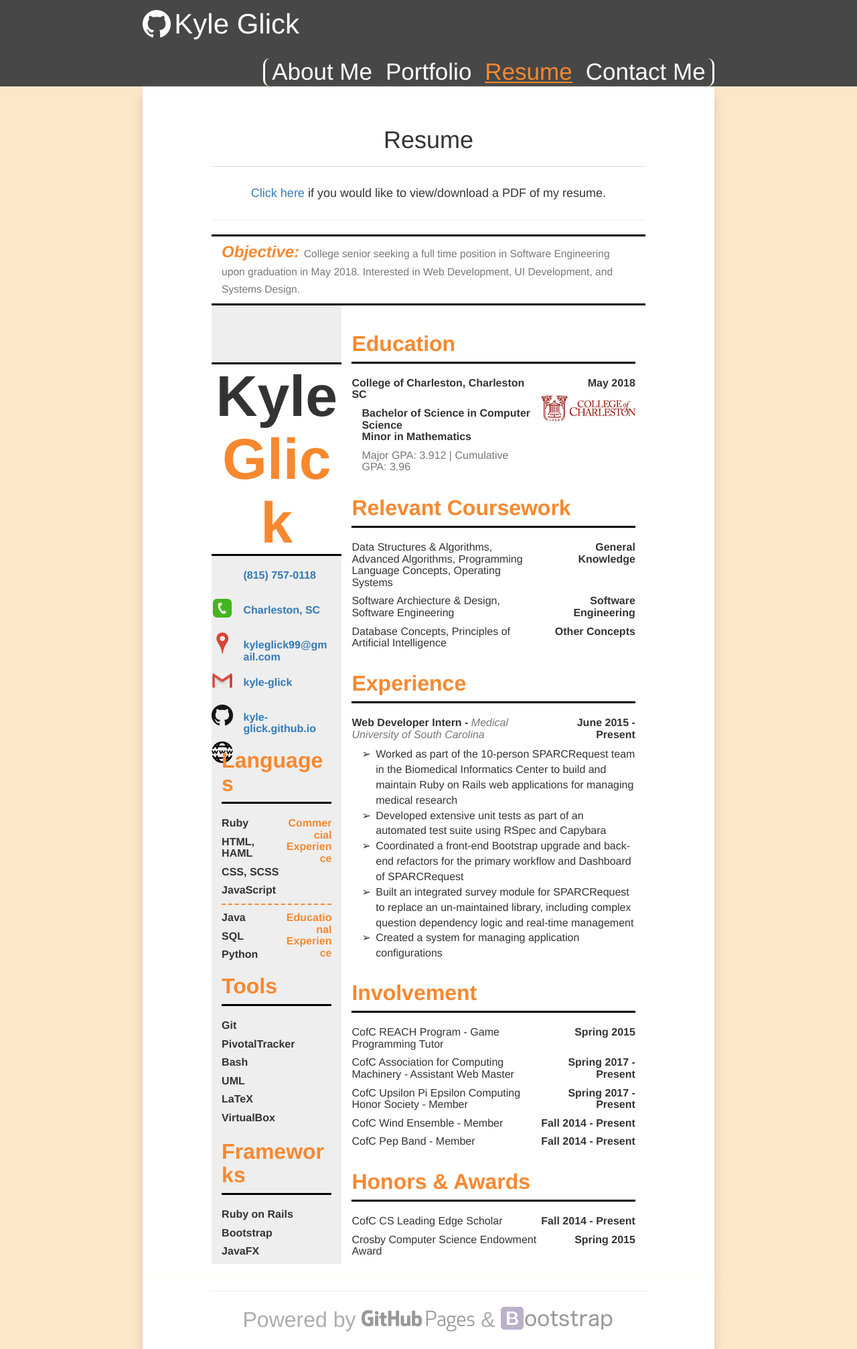
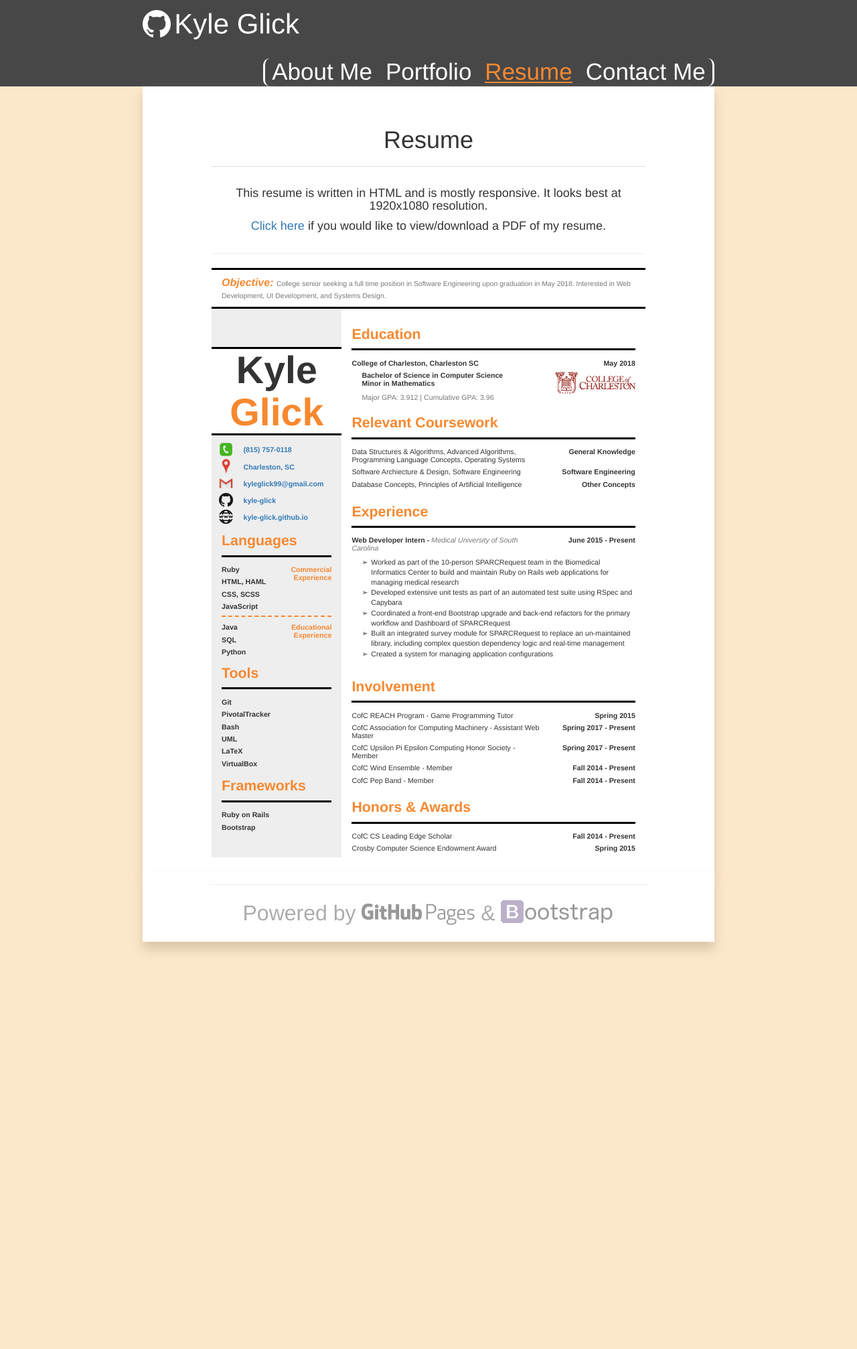
Before and after one commit to kayla-glick/kayla-glick.github.io, a Jekyll site: the page built from resume/index.html, in a window 1280 px wide. Shown: the whole page at 67% size. Built offline with Jekyll 4.4.1, drawn with Linux system fonts in a browser that asks for light colours; nearby versions of some CDN libraries.

Commit message:
add improved responsiveness to resume

```diff
--- a/assets/css/resume.css
+++ b/assets/css/resume.css
@@ -28,11 +28,15 @@
 }
 
 .resume-container h1 {
-  font-size: 32px;
+  font-size: 1.667vw !important;
 }
 
+.resume-container h3 {
+  font-size: 1.25vw !important;
+}
 .resume-container h4 {
-  font-size: 16px;
+  font-size: .834vw !important;
+  margin-bottom: .521vw;
 }
 
 .resume-container .resume-contents h4,
@@ -85,14 +89,18 @@
   background-color: white;
   border-top: 3px solid black;
   border-bottom: 3px solid black;
-  margin-top: 85px;
+  margin-top: 4.425vw;
   margin-bottom: 0;
-  font-size: 86px;
+  font-size: 4.475vw !important;
 }
 
 .contact-links {
   padding-top: 10px;
   padding-bottom: 10px;
+}
+
+.contact-links h4 {
+  margin-top: .521vw;
 }
 
 .contact-links > a {
@@ -109,9 +117,21 @@
   vertical-align: middle;
 }
 
+@media only screen and (max-width: 1406px) {
+  .contact-links > a > div > span {
+    display: none;
+  }
+}
+
+.contact-links > a img {
+  width: 1.667vw;
+  height: 1.667vw;
+}
+
 .resume-container .page-header {
   border-color: black;
   border-width: 3px;
+  margin-bottom: 1.0425vw;
 }
 
 .resume-container .page-header .page-title {
@@ -129,14 +149,14 @@
 
 /* Tools Section */
 .resume-container .tools > .page-header {
-  margin-top: 11px;
+  margin-top: .575vw;
 }
 
 
 
 /* Frameworks Section */
 .resume-container .frameworks > .page-header {
-  margin-top: 14px;
+  margin-top: .725vw;
 }
 
 
@@ -149,22 +169,29 @@
 
 .resume-container .education > .page-header {
   flex: 1 100%;
+  margin-top: 2.084vw;
 }
 
 .resume-container .education > div:not(.page-header) {
   flex: 1 auto;
 }
 
+.resume-container .education .cofc-logo {
+   width: 9.375vw;
+   height: 2.5525vw;
+}
+
 .resume-container .education .gpa-information {
   font-weight: normal;
   color: #777777;
+  margin-bottom: 0;
 }
 
 
 
 /* Relevant Coursework Section */
 .resume-container .relevant-coursework > .page-header {
-  margin-top: 25px;
+  margin-top: 1.625vw;
 }
 
 .resume-container .relevant-coursework .course-list {
@@ -175,7 +202,7 @@
 
 /* Experience Section */
 .resume-container .experience > .page-header {
-  margin-top: 24px;
+  margin-top: 1.3vw;
 }
 
 .resume-container .experience .experience-entity {
@@ -192,7 +219,7 @@
 
 .resume-container .experience ul li {
   padding-left: 1.3em;
-  font-size: 16px;
+  font-size: .834vw;
 }
 
 .resume-container .experience ul li:before {
@@ -206,7 +233,7 @@
 
 /* Involvement */
 .resume-container .involvement > .page-header {
-  margin-top: 25px;
+  margin-top: 1.275vw;
   -webkit-margin-before: 30px;
 }
 
@@ -218,7 +245,7 @@
 
 /* Awards and Honors Section */
 .resume-container .honors > .page-header {
-  margin-top: 24px;
+  margin-top: 1.25vw;
 }
 
 .resume-container .honors .honor-name {
--- a/resume/index.html
+++ b/resume/index.html
@@ -6,6 +6,7 @@ header: resume
   <h1 class="page-title">Resume</h1>
 </div>
 <div class="col-xs-12 no-padding text-center">
+  <h4>This resume is written in HTML and is mostly responsive. It looks best at 1920x1080 resolution.</h4>
   <h4><a href="https://drive.google.com/file/d/0B8xXqYvN_x-cTkJoU19UU0U5VzQ/view?usp=sharing" target="_blank">Click here</a> if you would like to view/download a PDF of my resume.</h4>
 </div>
 <hr class="col-xs-12 no-padding">
@@ -27,7 +28,7 @@ header: resume
       <a href="tel:8157570118" target="_blank" class="col-xs-12 no-padding glowing-logo">
         <div class="col-xs-2 no-padding text-right">
           <span></span>
-          <img src="/assets/images/phone_32px.png" width="32px" height="32px">
+          <img src="/assets/images/phone_32px.png">
         </div>
         <div class="col-xs-10">
           <h4>(815) 757-0118</h4>
@@ -36,7 +37,7 @@ header: resume
       <a href="https://www.google.com/maps/place/Charleston,+SC/@32.8209674,-80.1105629,11z/data=!3m1!4b1!4m5!3m4!1s0x88fe7a42dca82477:0x35faf7e0aee1ec6b!8m2!3d32.7764749!4d-79.9310512" target="_blank" class="col-xs-12 no-padding glowing-logo">
         <div class="col-xs-2 no-padding text-right">
           <span></span>
-          <img src="/assets/images/waypoint_32px.png" width="32px" height="32px">
+          <img src="/assets/images/waypoint_32px.png">
         </div>
         <div class="col-xs-10">
           <h4>Charleston, SC</h4>
@@ -63,7 +64,7 @@ header: resume
       <a href="https://kyle-glick.github.io" target="_blank" class="col-xs-12 no-padding glowing-logo">
         <div class="col-xs-2 no-padding text-right">
           <span></span>
-          <img src="/assets/images/website_32px.png" width="32px" height="32px">
+          <img src="/assets/images/website_32px.png">
         </div>
         <div class="col-xs-10">
           <h4>kyle-glick.github.io</h4>
@@ -110,7 +111,6 @@ header: resume
       </div>
       <h4 class="col-xs-12 no-padding">Ruby on Rails</h4>
       <h4 class="col-xs-12 no-padding">Bootstrap</h4>
-      <h4 class="col-xs-12 no-padding">JavaFX</h4>
     </div>
   </div>
   <div class="container-fluid width-70 resume-contents">
@@ -126,12 +126,14 @@ header: resume
             <br>
             Minor in Mathematics
           </h4>
-          <h4 class="gpa-information">Major GPA: 3.912 | Cumulative GPA: 3.96</h4>
         </div>
       </div>
       <div class="col-xs-4 no-padding text-right">
         <h4 class="school-info">May 2018</h4>
-        <img src="/assets/images/cofc_logo.jpg" width="100%">
+        <img src="/assets/images/cofc_logo.jpg" class="cofc-logo">
+      </div>
+      <div class="col-xs-12">
+        <h4 class="gpa-information">Major GPA: 3.912 | Cumulative GPA: 3.96</h4>
       </div>
     </div>
     <div class="relevant-coursework col-xs-12 no-padding">
```
